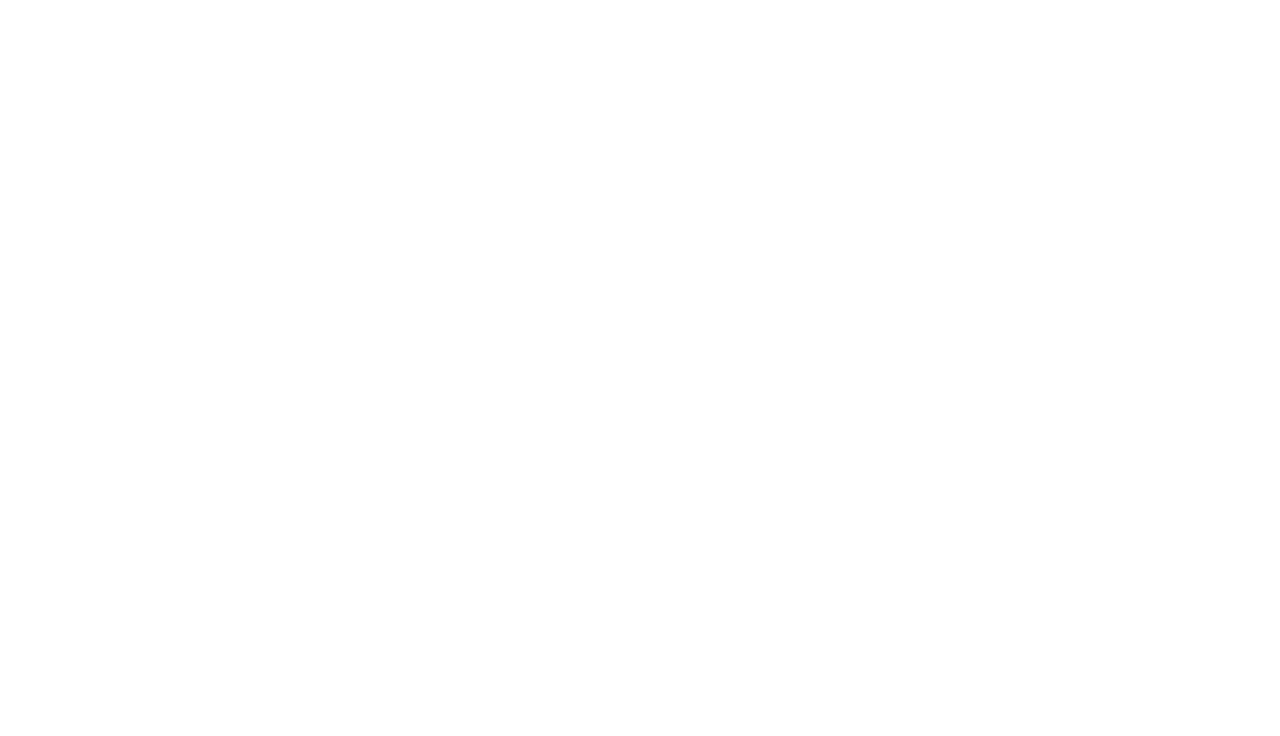
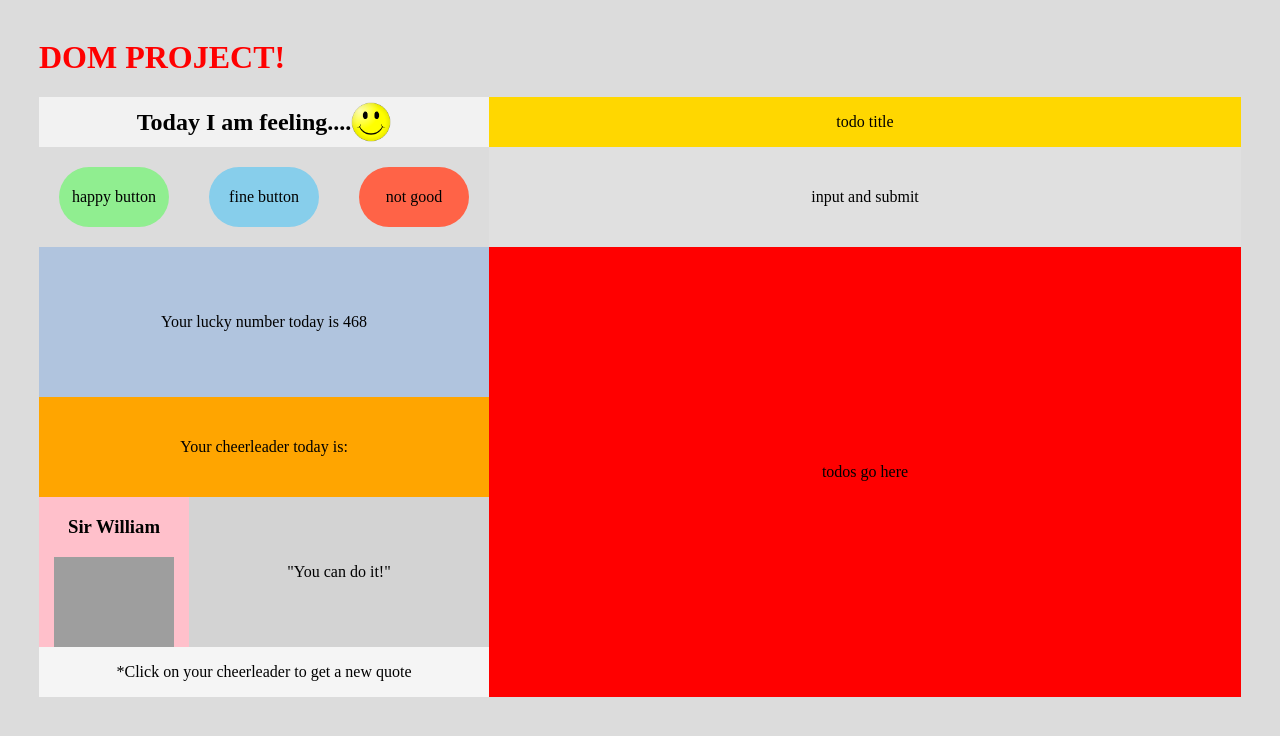
Before and after one commit to thakiddx/domManipulationPractice, a plain HTML site: page index.html in a window 1280 px wide. Drawn offline with Linux system fonts and the light colour scheme; grey boxes are pictures that could not be loaded.

Commit message:
updated commit

```diff
--- a/index.css
+++ b/index.css
@@ -0,0 +1,96 @@
+body{
+    margin: 39px;
+    background: gainsboro;
+}
+#project-container * {
+    text-align: center;
+    display: flex;
+    justify-content: center;
+    align-items: center;
+
+}
+h1 {
+    color: red
+}
+#project-container{
+    display: grid;
+    grid-template-columns: 150px 150px 150px 1fr;
+    grid-template-rows: 50px 100px 150px 100px 3fr 1fr;
+}
+.feeling-container {
+    background-color: #f2f2f2; /* Light gray */
+    grid-column: span 3;
+    display: flex;
+    justify-content: center;
+    overflow: hidden;
+}
+.feeling-container img {
+    max-width: 40px;
+}
+.feeling-container h1 {
+    margin: 0px;
+}
+.todo-title {
+    background-color: #ffd700; /* Gold */
+}
+
+.happy {
+    background-color: #90ee90; /* Light green */
+}
+
+.fine {
+    background-color: #87ceeb; /* Sky blue */
+}
+
+.not-good {
+    background-color: #ff6347; /* Tomato red */
+}
+.site-button{
+    border-radius: 40px;
+    margin: 20px;
+    display: flex;
+    align-items: center;
+    justify-content: center;
+    cursor: pointer;
+}
+
+.active-button{
+    border: 8px solid black
+}
+.todo-form {
+    background-color: #e0e0e0; /* Light gray */
+}
+
+.random-num {
+    background-color: #b0c4de; /* Light steel blue */
+    grid-column: span 3;
+}
+
+.todo-container {
+    background-color: red; /* White */
+    grid-row: span 4;
+}
+
+.cheerleader-title {
+    background-color: #ffa500; /* Orange */
+    grid-column: span 3;
+}
+
+.cheerleader {
+    background-color: #ffc0cb; /* Pink */
+    display: flex;
+    flex-direction: column;
+}
+.cheerleader img {
+    max-width: 120px;
+}
+
+.quote {
+    background-color: #d3d3d3; /* Light gray */
+    grid-column: span 2;
+}
+
+.instructions {
+    background-color: #f5f5f5; /* Light gray */
+    grid-column: span 3;
+}
--- a/index.html
+++ b/index.html
@@ -3,11 +3,31 @@
 <head>
     <meta charset="UTF-8">
     <meta name="viewport" content="width=device-width, initial-scale=1.0">
-    <title>Document</title>
-    <script src="./index.js"></script>
-    <link rel="stylesheet" href="./index.css">
+    <title>DOM PROJECT</title>
+    <script src="./index.js" defer></script>
+    <link rel="stylesheet" href="./index.css" />
 </head>
 <body>
-
+    <h1>DOM PROJECT!</h1>
+    <div id="project-container">
+        <div class="feeling-container">
+            <h2>Today I am feeling....</h2>
+            <img src="./assets/happy.png" alt="happy"/>
+        </div>
+        <div class="todo-title">todo title</div>
+        <div class="happy site-button">happy button</div>
+        <div class="fine site-button">fine button</div>
+        <div class="not-good site-button">not good</div>
+        <form class="todo-form">input and submit</form>
+        <div class="random-num" id="lucky-num">Your luck number today is ......</div>
+        <div class="todo-container">todos go here</div>
+        <div class="cheerleader-title">Your cheerleader today is:</div>
+        <div class="cheerleader">
+            <h3></h3>
+            <img/>
+        </div>
+        <div class="quote">"You can do it!"</div>
+        <div class="instructions">*Click on your cheerleader to get a new quote</div>
+    </div>
 </body>
 </html>
--- a/index.js
+++ b/index.js
@@ -0,0 +1,82 @@
+console.log("js file is connected and running");
+
+
+const happyButton = document.querySelector(".happy");
+const fineButton = document.querySelector(".fine");
+const sadButton = document.querySelector(".not-good");
+const feelingImage = document.querySelector(".feeling-container img");
+const luckyNumberElement = document.getElementById('lucky-num');
+const cheerleaderParent = document.querySelector('.cheerleader')
+randomNum = Math.floor(Math.random()*500);
+
+luckyNumberElement.textContent = `Your lucky number today is ${randomNum}`
+
+
+
+let cheerleaders = [
+    {
+        name: "Robert",
+        img: "https://img.freepik.com/free-vector/cute-australian-shepherd_138676-2071.jpg"
+    },
+    {
+        name: "Rex Goliath",
+        img: "https://img.freepik.com/vector-premium/t-rex-vector-logo_43623-377.jpg"
+    },
+    {
+        name: "Sir William",
+        img: "https://img.freepik.com/free-vector/white-goat-cartoon-character_1308-108587.jpg?w=2000"
+    },
+    {
+        name: "Shanaynay",
+        img: "https://img.freepik.com/premium-vector/cute-cat-vector-illustration_175152-337.jpg?w=2000"
+    },
+]
+
+
+
+let randomIndex = Math.floor(Math.random()*cheerleaders.length)
+
+// select random cheerleader
+let randomCheerleader = cheerleaders[randomIndex];
+// put on screen
+console.log(randomCheerleader);
+
+cheerleaderParent.children[0].textContent = randomCheerleader.name;
+cheerleaderParent.children[1].src = randomCheerleader.img;
+
+
+
+
+fineButton.addEventListener('click', () => {
+    // 1. change img src to ./fine.jpg
+    feelingImage.src = "./assets/fine.png"
+    feelingImage.alt = "fine"
+    // 2. change img alt to "fine"
+    // 3. remove acive class from happy button OR sad button
+    happyButton.classList.remove('active-button')
+    sadButton.classList.remove('active-button')
+    // 4. add active class to fine button
+    fineButton.classList.add("active-button")
+})
+happyButton.addEventListener('click', () => {
+    // 1. change img src to ./fine.jpg
+    feelingImage.src = "./assets/happy.png"
+    feelingImage.alt = "happy"
+    // 2. change img alt to "fine"
+    // 3. remove acive class from happy button OR sad button
+    fineButton.classList.remove('active-button')
+    sadButton.classList.remove('active-button')
+    // 4. add active class to fine button
+    happyButton.classList.add("active-button")
+})
+sadButton.addEventListener('click', () => {
+    // 1. change img src to ./fine.jpg
+    feelingImage.src = "./assets/sad.jpg"
+    feelingImage.alt = "sad"
+    // 2. change img alt to "fine"
+    // 3. remove acive class from happy button OR sad button
+    fineButton.classList.remove('active-button')
+    happyButton.classList.remove('active-button')
+    // 4. add active class to fine button
+    sadButton.classList.add("active-button")
+})
```
Also changed, not shown: assets/dog.jpg (added), assets/fine.png (added), assets/happy.png (added), assets/sad.jpg (added), assets/trex.jpg (added), 1 other file.
